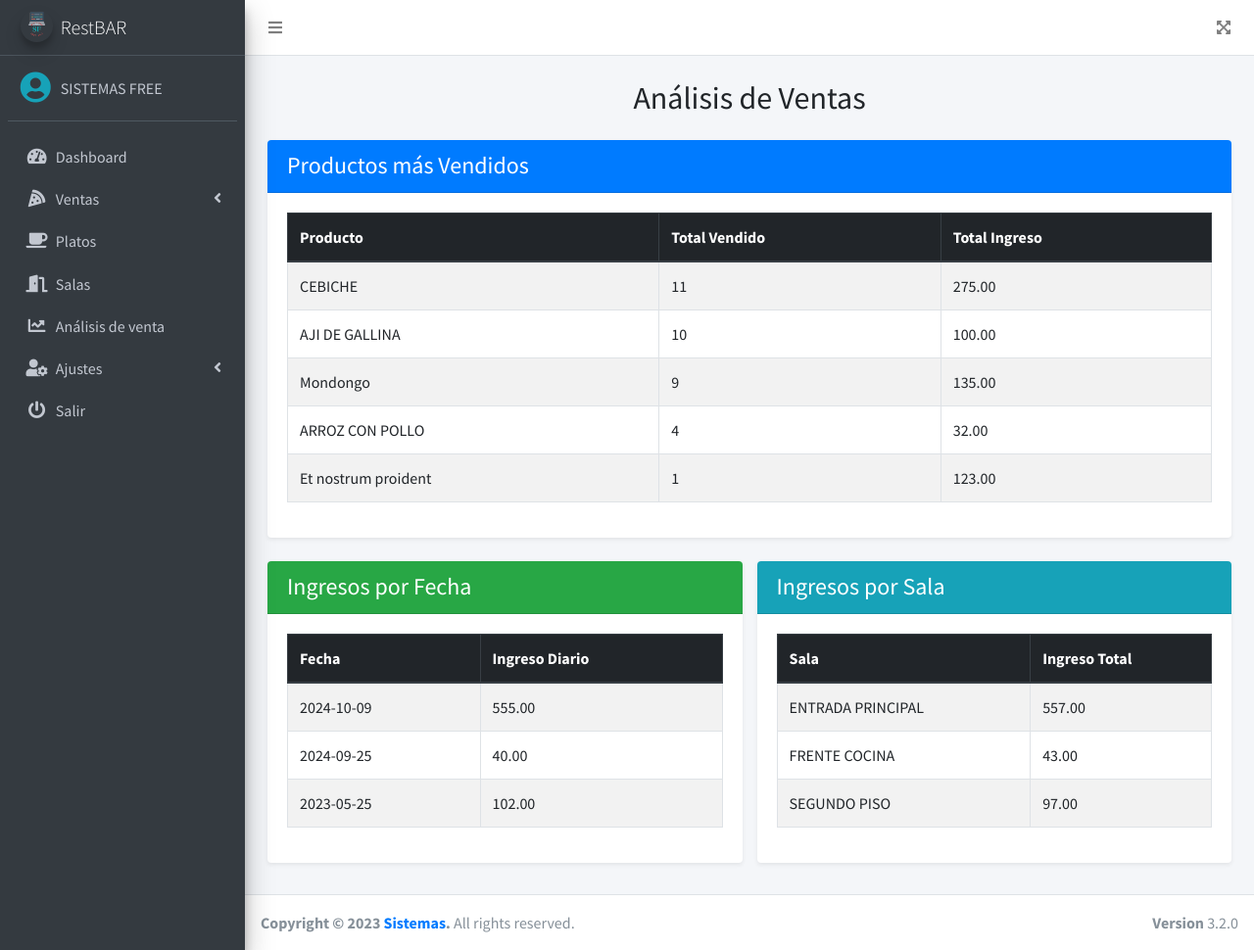
After one commit to JasonS71/Calidad_Restaurante, a PHP site: page /src/analisis_venta.php in a window 1280 px wide. The commit adds this page. Shown: the whole page at 98% size. Run offline with PHP 8.4, Linux system fonts and the light colour scheme; a user stored in the database is signed in; data comes from the database, SQL or seed files in the repository; both versions use the stored data as it was after the commit; some libraries are stand-ins or nearby versions.

Commit message:
Analisis de venta

```diff
--- /dev/null
+++ b/src/analisis_venta.php
@@ -0,0 +1,136 @@
+<?php
+session_start();
+if ($_SESSION['rol'] == 1) {
+    include_once "includes/header.php";
+    include "../conexion.php";
+?>
+
+<div class="container mt-3">
+    <h2 class="text-center mb-4">Análisis de Ventas</h2>
+
+    <div class="card mb-4 shadow-sm">
+        <div class="card-header bg-primary text-white">
+            <h4 class="mb-0">Productos más Vendidos</h4>
+        </div>
+        <div class="card-body">
+            <div class="table-responsive">
+                <table class="table table-striped table-bordered">
+                    <thead class="thead-dark">
+                        <tr>
+                            <th>Producto</th>
+                            <th>Total Vendido</th>
+                            <th>Total Ingreso</th>
+                        </tr>
+                    </thead>
+                    <tbody>
+                        <?php
+                        $queryProductos = "
+                            SELECT p.nombre, SUM(dp.cantidad) AS total_vendido, SUM(dp.cantidad * dp.precio) AS total_ingreso
+                            FROM detalle_pedidos dp
+                            JOIN platos p ON dp.nombre = p.nombre
+                            JOIN pedidos pe ON dp.id_pedido = pe.id
+                            WHERE pe.estado = 'FINALIZADO'
+                            GROUP BY p.nombre
+                            ORDER BY total_vendido DESC
+                        ";
+                        $resultProductos = mysqli_query($conexion, $queryProductos);
+                        while ($row = mysqli_fetch_assoc($resultProductos)) {
+                            echo "<tr>
+                                    <td>{$row['nombre']}</td>
+                                    <td>{$row['total_vendido']}</td>
+                                    <td>{$row['total_ingreso']}</td>
+                                  </tr>";
+                        }
+                        ?>
+                    </tbody>
+                </table>
+            </div>
+        </div>
+    </div>
+
+    <div class="row">
+        <div class="col-md-6">
+            <div class="card mb-4 shadow-sm">
+                <div class="card-header bg-success text-white">
+                    <h4 class="mb-0">Ingresos por Fecha</h4>
+                </div>
+                <div class="card-body">
+                    <div class="table-responsive">
+                        <table class="table table-striped table-bordered">
+                            <thead class="thead-dark">
+                                <tr>
+                                    <th>Fecha</th>
+                                    <th>Ingreso Diario</th>
+                                </tr>
+                            </thead>
+                            <tbody>
+                                <?php
+                                $queryIngresosFecha = "
+                                    SELECT DATE(pe.fecha) AS fecha, SUM(pe.total) AS ingreso_diario
+                                    FROM pedidos pe
+                                    WHERE pe.estado = 'FINALIZADO'
+                                    GROUP BY DATE(pe.fecha)
+                                    ORDER BY fecha DESC
+                                ";
+                                $resultIngresosFecha = mysqli_query($conexion, $queryIngresosFecha);
+                                while ($row = mysqli_fetch_assoc($resultIngresosFecha)) {
+                                    echo "<tr>
+                                            <td>{$row['fecha']}</td>
+                                            <td>{$row['ingreso_diario']}</td>
+                                          </tr>";
+                                }
+                                ?>
+                            </tbody>
+                        </table>
+                    </div>
+                </div>
+            </div>
+        </div>
+
+        <div class="col-md-6">
+            <div class="card mb-4 shadow-sm">
+                <div class="card-header bg-info text-white">
+                    <h4 class="mb-0">Ingresos por Sala</h4>
+                </div>
+                <div class="card-body">
+                    <div class="table-responsive">
+                        <table class="table table-striped table-bordered">
+                            <thead class="thead-dark">
+                                <tr>
+                                    <th>Sala</th>
+                                    <th>Ingreso Total</th>
+                                </tr>
+                            </thead>
+                            <tbody>
+                                <?php
+                                $queryIngresosSala = "
+                                    SELECT s.nombre AS sala, SUM(pe.total) AS ingreso_sala
+                                    FROM pedidos pe
+                                    JOIN salas s ON pe.id_sala = s.id
+                                    WHERE pe.estado = 'FINALIZADO'
+                                    GROUP BY s.nombre
+                                ";
+                                $resultIngresosSala = mysqli_query($conexion, $queryIngresosSala);
+                                while ($row = mysqli_fetch_assoc($resultIngresosSala)) {
+                                    echo "<tr>
+                                            <td>{$row['sala']}</td>
+                                            <td>{$row['ingreso_sala']}</td>
+                                          </tr>";
+                                }
+                                ?>
+                            </tbody>
+                        </table>
+                    </div>
+                </div>
+            </div>
+        </div>
+    </div>
+</div>
+
+<?php
+    mysqli_close($conexion);
+    include_once "includes/footer.php";
+} else {
+    header('Location: permisos.php');
+}
+?>
--- a/src/editar.php
+++ b/src/editar.php
@@ -6,12 +6,10 @@ if ($_SESSION['rol'] == 1 || $_SESSION['rol'] == 3) {
     $id_sala = $_GET['id_sala'];
     $mesa = $_GET['mesa'];
 
-    // Eliminar información de la tabla temp_pedidos
     $eliminarTempPedidos = mysqli_query($conexion, "DELETE FROM temp_pedidos");
     if (!$eliminarTempPedidos) {
         die("Error al eliminar registros: " . mysqli_error($conexion));
     }
-    // Obtener el ID del pedido
     $queryIdPedido = mysqli_query($conexion, "SELECT id FROM pedidos WHERE id_sala = $id_sala AND num_mesa = $mesa AND estado = 'PENDIENTE'");
     $resultIdPedido = mysqli_fetch_assoc($queryIdPedido);
 
@@ -19,7 +17,6 @@ if ($_SESSION['rol'] == 1 || $_SESSION['rol'] == 3) {
         $id_pedido = $resultIdPedido['id'];
         echo "ID Pedido: " . $id_pedido . "<br>";
 
-        // Obtener detalles del pedido
         $queryDetalle = mysqli_query($conexion, "SELECT * FROM detalle_pedidos WHERE id_pedido = $id_pedido");
 
         while ($detalle = mysqli_fetch_assoc($queryDetalle)) {
@@ -27,14 +24,12 @@ if ($_SESSION['rol'] == 1 || $_SESSION['rol'] == 3) {
             $cantidad = $detalle['cantidad'];
             $precio = $detalle['precio'];
 
-            // Obtener el id del producto de la tabla platos
             $queryIdProducto = mysqli_query($conexion, "SELECT id FROM platos WHERE nombre = '$nombre_producto'");
             $resultIdProducto = mysqli_fetch_assoc($queryIdProducto);
 
             if ($resultIdProducto) {
                 $id_producto = $resultIdProducto['id'];
 
-                // Insertar en temp_pedidos
                 $insertarTempPedidos = mysqli_query($conexion, "INSERT INTO temp_pedidos (cantidad, precio, id_producto, id_usuario) VALUES ($cantidad, $precio, $id_producto, 1)");
                 if (!$insertarTempPedidos) {
                     die("Error al insertar en temp_pedidos: " . mysqli_error($conexion));
--- a/src/includes/footer.php
+++ b/src/includes/footer.php
@@ -32,6 +32,8 @@
 <script src="../assets/js/sweetalert2.all.min.js"></script>
 <script src="../assets/js/funciones.js"></script>
 <script src="https://cdn.jsdelivr.net/npm/qr-code-styling/lib/qr-code-styling.js"></script>
+<script src="https://cdn.jsdelivr.net/npm/chart.js"></script>
+
 </body>
 
 </html>
--- a/src/includes/header.php
+++ b/src/includes/header.php
@@ -145,6 +145,14 @@ if (empty($_SESSION['active'])) {
                                 </a>
                             </li>
                             <li class="nav-item">
+                                <a href="analisis_venta.php" class="nav-link">
+                                    <i class="nav-icon fas fa-chart-line"></i>
+                                    <p>
+                                        Análisis de venta
+                                    </p>
+                                </a>
+                            </li>
+                            <li class="nav-item">
                                 <a href="#" class="nav-link">
                                     <i class="nav-icon fas fa-user-cog"></i>
                                     <p>
--- a/src/pedido.php
+++ b/src/pedido.php
@@ -3,7 +3,6 @@ session_start();
 if ($_SESSION['rol'] == 1 || $_SESSION['rol'] == 3) {
     include_once "includes/header.php";
     include "../conexion.php";
-    // Eliminar información de la tabla temp_pedidos
     $eliminarTempPedidos = mysqli_query($conexion, "DELETE FROM temp_pedidos");
     if (!$eliminarTempPedidos) {
         die("Error al eliminar registros: " . mysqli_error($conexion));
```
Also changed, not shown: restaurante.sql (+13 -12 lines), src/Views/analisis_venta.php (added, +102 -0 lines), src/logic/analisis_venta_logic.php (added, +55 -0 lines), src/tests/analisisVentaTest.php (added, +75 -0 lines).
